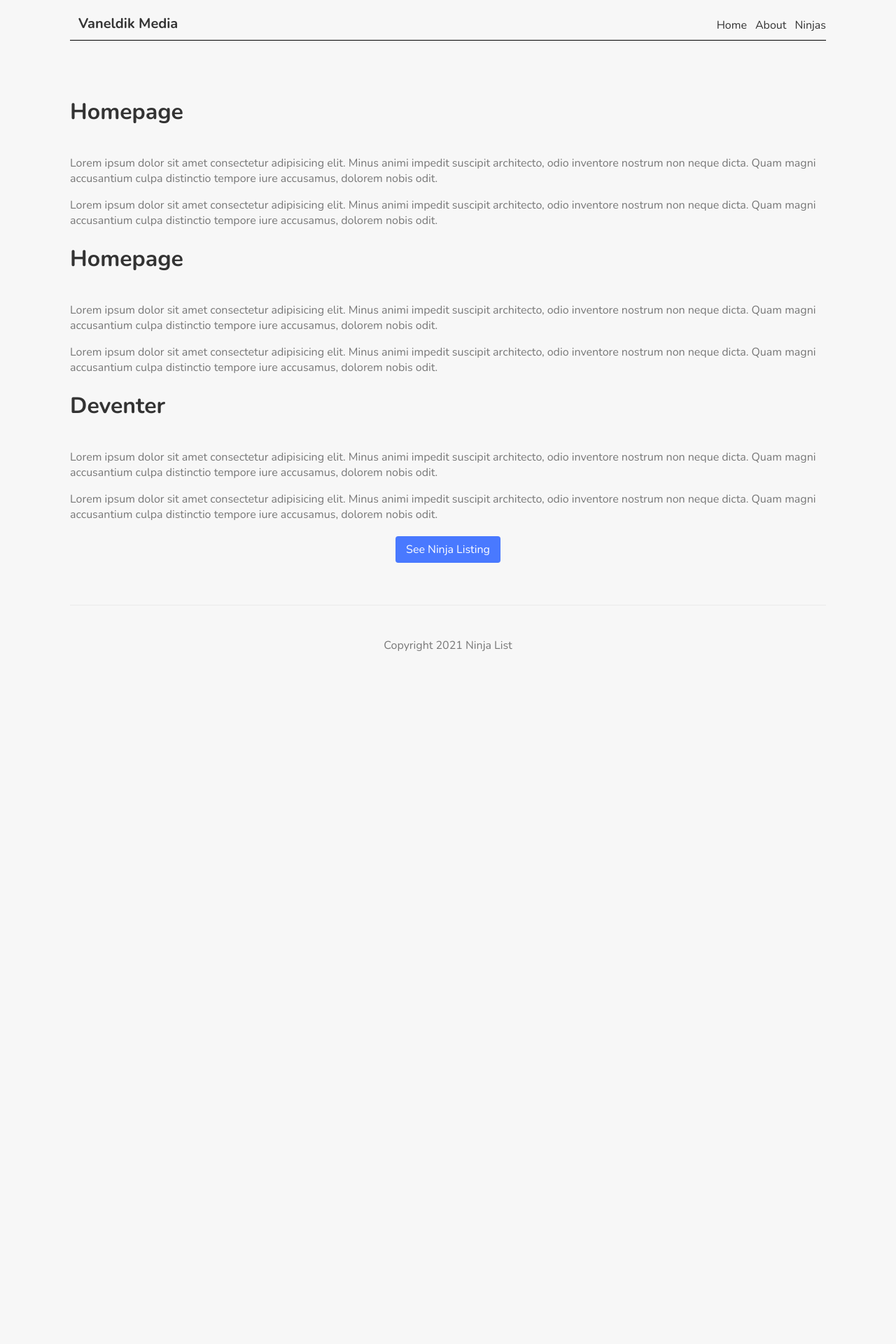
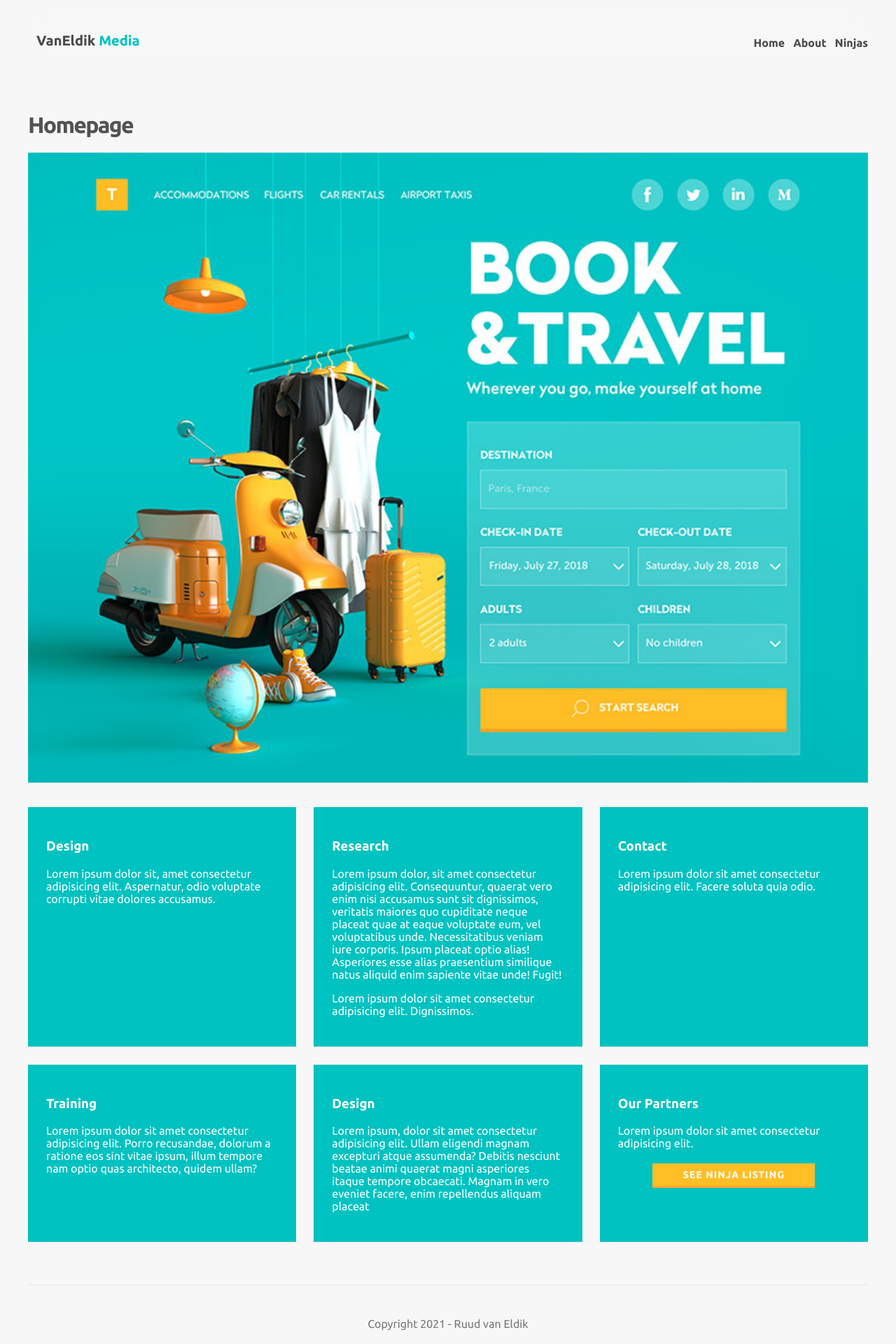
Before and after one commit to Ruudvane/Next-tutorial, a Next.js app: page / in a window 1280 px wide. Shown: the top 1920 px of the page at 70% size. Before the commit the page ends 987 px from the top, so only its background shows below. Built offline with nearby package versions, Linux system fonts and the light colour scheme.

Commit message:
release-15

```diff
--- a/comps/Footer.js
+++ b/comps/Footer.js
@@ -1,10 +1,7 @@
 const Footer = () => {
     return (
         <footer>
-
-            <p>
-                Copyright 2021 Ninja List
-            </p>
+            <p>Copyright 2021 - Ruud van Eldik</p>
         </footer>
     );
 }
--- a/comps/Navbar.js
+++ b/comps/Navbar.js
@@ -1,20 +1,27 @@
-import Link from 'next/link'
-
+import Link from "next/link";
 
 const Navbar = () => {
   return (
     <nav>
       <div className="logo">
         <Link href="/">
-                <a>Vaneldik Media</a>
+          <a>
+            VanEldik <span>Media</span>
+          </a>
         </Link>
+      </div>
 
-            </div>
-            <Link href="/"><a>Home</a></Link>
-            <Link href="/about"><a>About</a></Link>
-            <Link href="/ninjas"><a>Ninjas</a></Link>
+      <Link href="/">
+        <a>Home</a>
+      </Link>
+      <Link href="/about">
+        <a>About</a>
+      </Link>
+      <Link href="/ninjas">
+        <a>Ninjas</a>
+      </Link>
     </nav>
   );
-}
+};
 
 export default Navbar;
--- a/pages/404.js
+++ b/pages/404.js
@@ -10,7 +10,7 @@ const NotFound = () => {
   useEffect(() => {
     setTimeout(() => {
       router.push("/");
-    }, 1500);
+    }, 2500);
   }, []);
   return (
     <>
@@ -18,7 +18,7 @@ const NotFound = () => {
         <title>Ninja List | 404</title>
         <meta name="keywords" content="ninjas" />
       </Head>
-      <div className="not-found">
+      <div className="card">
         <h1>Oops...</h1>
         <h2>That page cannot be found.</h2>
         <p>
--- a/pages/about.js
+++ b/pages/about.js
@@ -6,7 +6,7 @@ const About = () => {
         <title>Ninja List | About</title>
         <meta name="keywords" content="ninjas" />
       </Head>
-      <div>
+      <div className="card">
         <h1>About</h1>
         <p>
           Lorem ipsum dolor, sit amet consectetur adipisicing elit. Illo rem
--- a/pages/index.js
+++ b/pages/index.js
@@ -1,7 +1,7 @@
 import Head from "next/head";
 import styles from "../styles/Home.module.css";
 import Link from "next/link";
-
+import Image from "next/image";
 
 export default function Home() {
   return (
@@ -10,55 +10,71 @@ export default function Home() {
         <title>Ninja List | Home</title>
         <meta name="keywords" content="ninjas" />
       </Head>
-      <div className={styles.container}>
+      <div className="hero">
+        <h1>Homepage</h1>
+        <Image
+          src="/scooter.jpg"
+          alt="Scooter"
+          width={800}
+          height={600}
+          layout={"responsive"}
+        />
+      </div>
 
-        <h1 className={styles.title}>Homepage</h1>
-        <p className={styles.text}>
-          Lorem ipsum dolor sit amet consectetur adipisicing elit. Minus animi
-          impedit suscipit architecto, odio inventore nostrum non neque dicta.
-          Quam magni accusantium culpa distinctio tempore iure accusamus,
-          dolorem nobis odit.
+      <div className="grid">
+        <div className="card">
+          <h3>Design</h3>
+          <p>
+            Lorem ipsum dolor sit, amet consectetur adipisicing elit.
+            Aspernatur, odio voluptate corrupti vitae dolores accusamus.
           </p>
-        <p className={styles.text}>
-          Lorem ipsum dolor sit amet consectetur adipisicing elit. Minus animi
-          impedit suscipit architecto, odio inventore nostrum non neque dicta.
-          Quam magni accusantium culpa distinctio tempore iure accusamus,
-          dolorem nobis odit.
+        </div>
+        <div className="card">
+          <h3>Research</h3>
+          <p>
+            Lorem ipsum dolor, sit amet consectetur adipisicing elit.
+            Consequuntur, quaerat vero enim nisi accusamus sunt sit dignissimos,
+            veritatis maiores quo cupiditate neque placeat quae at eaque
+            voluptate eum, vel voluptatibus unde. Necessitatibus veniam iure
+            corporis. Ipsum placeat optio alias! Asperiores esse alias
+            praesentium similique natus aliquid enim sapiente vitae unde! Fugit!
           </p>
-
-
-        <h1 className={styles.title}>Homepage</h1>
-        <p className={styles.text}>
-          Lorem ipsum dolor sit amet consectetur adipisicing elit. Minus animi
-          impedit suscipit architecto, odio inventore nostrum non neque dicta.
-          Quam magni accusantium culpa distinctio tempore iure accusamus,
-          dolorem nobis odit.
+          <p>
+            Lorem ipsum dolor sit amet consectetur adipisicing elit.
+            Dignissimos.
           </p>
-        <p className={styles.text}>
-          Lorem ipsum dolor sit amet consectetur adipisicing elit. Minus animi
-          impedit suscipit architecto, odio inventore nostrum non neque dicta.
-          Quam magni accusantium culpa distinctio tempore iure accusamus,
-          dolorem nobis odit.
+        </div>
+        <div className="card">
+          <h3>Contact</h3>
+          <p>
+            Lorem ipsum dolor sit amet consectetur adipisicing elit. Facere
+            soluta quia odio.
           </p>
-
-
-        <h1 className={styles.title}>Deventer</h1>
-        <p className={styles.text}>
-          Lorem ipsum dolor sit amet consectetur adipisicing elit. Minus animi
-          impedit suscipit architecto, odio inventore nostrum non neque dicta.
-          Quam magni accusantium culpa distinctio tempore iure accusamus,
-          dolorem nobis odit.
+        </div>
+        <div className="card">
+          <h3>Training</h3>
+          <p>
+            Lorem ipsum dolor sit amet consectetur adipisicing elit. Porro
+            recusandae, dolorum a ratione eos sint vitae ipsum, illum tempore
+            nam optio quas architecto, quidem ullam?
           </p>
-        <p className={styles.text}>
-          Lorem ipsum dolor sit amet consectetur adipisicing elit. Minus animi
-          impedit suscipit architecto, odio inventore nostrum non neque dicta.
-          Quam magni accusantium culpa distinctio tempore iure accusamus,
-          dolorem nobis odit.
+        </div>
+        <div className="card">
+          <h3>Design</h3>
+          <p>
+            Lorem ipsum, dolor sit amet consectetur adipisicing elit. Ullam
+            eligendi magnam excepturi atque assumenda? Debitis nesciunt beatae
+            animi quaerat magni asperiores itaque tempore obcaecati. Magnam in
+            vero eveniet facere, enim repellendus aliquam placeat
           </p>
-
+        </div>
+        <div className="card">
+          <h3>Our Partners</h3>
+          <p>Lorem ipsum dolor sit amet consectetur adipisicing elit.</p>
           <Link href="/ninjas">
-          <a className={styles.btn}>See Ninja Listing</a>
+            <a className="btn">See Ninja Listing</a>
           </Link>
+        </div>
       </div>
     </>
   );
--- a/styles/globals.css
+++ b/styles/globals.css
@@ -1,28 +1,50 @@
-@import url('https://fonts.googleapis.com/css2?family=Nunito:wght@300;400;600;700&display=swap');
+@import url("https://fonts.googleapis.com/css2?family=Ubuntu:wght@400;700&display=swap");
 
 body {
   background: #f7f7f7;
-  color: #333;
-  font-family: "Nunito";
+  color: rgb(82, 82, 82);
+  font-family: "Ubuntu", sans-serif;
+}
+
+.grid {
+  display: grid;
+  grid-template-columns: repeat(auto-fill, minmax(350px, 1fr));
+  grid-gap: 25px;
+}
+
+.hero {
+  margin-bottom: 35px;
+}
+
+h1 {
+  letter-spacing: -1.75px;
 }
 a {
-  color: #333;
+  color: rgb(73, 73, 73);
   text-decoration: none;
 }
 .content {
-  max-width: 1080px;
+  max-width: 1200px;
   margin: 0 auto;
 }
+
 nav {
+  height: 50px;
+  position: sticky;
+  z-index: 10;
+  top: 0;
+  backdrop-filter: saturate(180%) blur(20px);
+  /* background-color: rgba(255, 255, 255, 0.753); */
   margin: 10px auto 80px;
   padding: 10px 0;
   display: flex;
   justify-content: flex-end;
   align-items: flex-end;
-  border-bottom: 1px solid rgb(0, 0, 0);
+  /* border-bottom: 1px solid rgb(236, 236, 236); */
 }
 nav a {
   margin-left: 12px;
+  font-weight: bold;
 }
 nav .logo {
   margin-right: auto;
@@ -40,31 +62,65 @@ footer {
 .not-found {
   text-align: center;
 }
-.not-found a{
+.not-found a {
   color: #4979ff;
   text-decoration: underline;
 }
 
 .single {
   padding: 2px 16px;
-  background: #FFF;
+  background: #fff;
   display: block;
   margin: 20px 10px;
   border-left: 8px solid rgb(2, 2, 2);
 }
 
 .single:hover {
-  border-left: 8px solid #60ce07;
+  border-left: 8px solid #00c2c2;
+}
+
+.btn {
+  display: block;
+  width: 200px;
+  padding: 8px 16px;
+  margin: 20px auto;
+  background: #ffbe26;
+  border-bottom: 3px solid #ffa631;
+  color: white;
+  font-size: 14px;
+  letter-spacing: 1px;
+  text-align: center;
+  font-weight: bold;
+  text-transform: uppercase;
+}
+
+/* .btn  {
+  color: rgb(255, 255, 255);
+  font-weight: bold;
+  border-radius: 0px;
+} */
+
+.btn:hover {
+  background: #00c2c2;
 }
 
 .card {
-  padding: 2px 26px;
-  background: #FFF;
+  padding: 26px;
+  background: #fff;
   display: block;
-  margin: 20px 10px;
+  border-bottom: 1px solid rgb(230, 230, 230);
 }
 
-.card a {
-  color:rgb(216, 6, 6);
-  font-weight: bold;
+.card {
+  padding: 26px;
+  display: block;
+  background: #00c2c0;
+  color: white;
 }
+span {
+  color: #00c2c2;
+}
+
+li {
+  list-style: none;
+}
```
Also changed, not shown: pages/ninjas/[id].js (+11 -5 lines), pages/ninjas/index.js (+26 -19 lines), public/grid.html (added, +18 -0 lines), public/scooter.jpg (added). Lines whose indentation alone changed are shown as unchanged.
